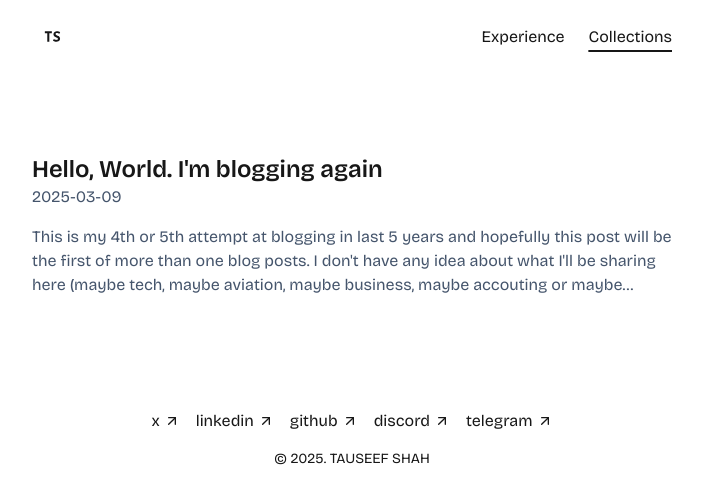
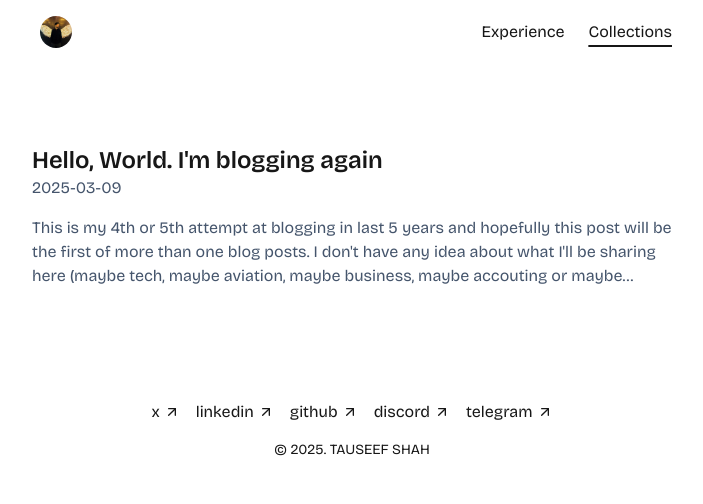
Before and after one commit to tauseefsshah/tauseefsshah.com, a Next.js app: page /blog in a window 1280 px wide. Shown: the top 504 px of the page, without its empty margins (288-991 px from the left). Built offline with nearby package versions, Linux system fonts and the light colour scheme.

Commit message:
chore: improvements

```diff
--- a/src/app/page.tsx
+++ b/src/app/page.tsx
@@ -1,3 +1,10 @@
+import Image from "next/image";
+import Link from "next/link";
+
+import Blog from "@/components/blog";
+
+import { ArrowUpRight, LucideIcon, MailIcon, VideoIcon } from "lucide-react";
+
 import CivicDataLab from "@/../public/experience-logos/civicdatalab.jpeg";
 import Codefuel from "@/../public/experience-logos/codefuel.jpeg";
 import Flynterest from "@/../public/experience-logos/flynterest.jpeg";
@@ -5,14 +12,6 @@ import LunarTree from "@/../public/experience-logos/lunartree.jpeg";
 import Orchardly from "@/../public/experience-logos/orchardly.jpeg";
 import SuperDM from "@/../public/experience-logos/superdm.jpeg";
 import TauseefShah from "@/../public/tauseef-shah.jpg";
-import allProjects from "@/data/projects.json";
-
-import Image from "next/image";
-import Link from "next/link";
-
-import Blog from "@/components/blog";
-
-import { ArrowUpRight, LucideIcon, MailIcon, VideoIcon } from "lucide-react";
 
 interface Action {
   link: string;
@@ -22,8 +21,6 @@ interface Action {
 }
 
 export default async function Page() {
-  const projects = allProjects.slice(0, 4);
-
   const actions: Action[] = [
     {
       title: "Send A Message",
@@ -149,9 +146,9 @@ export default async function Page() {
       </section>
 
       <section id="blog">
-        <h1 className="mb-2 text-base text-black/40 font-bold">Blog</h1>
+        <h1 className="mb-2 text-base text-black/40 font-bold">Writing</h1>
         <div className="space-y-8">
-          <Blog limit={3} />
+          <Blog limit={3} showExcerpt={false} />
 
           <div>
             <Link className="flex gap-1 items-center" href="/blog">
--- a/src/components/blog.tsx
+++ b/src/components/blog.tsx
@@ -17,14 +17,19 @@ interface Blog {
 
 interface BlogProps {
   limit?: number;
+  showExcerpt?: boolean;
 }
 
 async function getBlogs(): Promise<Blog[]> {
-  const files = fs.readdirSync(path.join(process.cwd(), "src", "data", "blogs"));
+  const files = fs.readdirSync(
+    path.join(process.cwd(), "src", "data", "blogs")
+  );
 
   const blogs = files.map((file) => {
     const slug = file.replace(".md", "");
-    const meta = matter(fs.readFileSync(path.join(process.cwd(), "src", "data", "blogs", file))).data as BlogMeta;
+    const meta = matter(
+      fs.readFileSync(path.join(process.cwd(), "src", "data", "blogs", file))
+    ).data as BlogMeta;
 
     return {
       slug,
@@ -32,10 +37,12 @@ async function getBlogs(): Promise<Blog[]> {
     };
   });
 
-  return blogs.sort((a, b) => new Date(b.meta.date).getTime() - new Date(a.meta.date).getTime());
+  return blogs.sort(
+    (a, b) => new Date(b.meta.date).getTime() - new Date(a.meta.date).getTime()
+  );
 }
 
-export default async function Blog({ limit }: BlogProps) {
+export default async function Blog({ limit, showExcerpt = true }: BlogProps) {
   const blogs = await getBlogs();
 
   return (
@@ -48,7 +55,9 @@ export default async function Blog({ limit }: BlogProps) {
             </Link>
             <p className="font-semiold text-slate-600">{blog.meta.date}</p>
           </div>
-          <p className="text-slate-600 line-clamp-3">{blog.meta.excerpt}</p>
+          {showExcerpt && (
+            <p className="text-slate-600 line-clamp-3">{blog.meta.excerpt}</p>
+          )}
         </div>
       ))}
     </div>
--- a/src/components/header.tsx
+++ b/src/components/header.tsx
@@ -1,21 +1,37 @@
 "use client";
+
+import * as React from "react";
 
 import Image from "next/image";
 import Link from "next/link";
+import { usePathname } from "next/navigation";
 
 import Navigation from "@/components/navigation";
 
+import TauseefShah from "@/../public/tauseef-shah.jpg";
+
 function Header() {
+  const pathname = usePathname();
+  const showLogo = React.useMemo(() => pathname !== "/", [pathname]);
+
   return (
     <header className="py-4 box-container">
-      <div className="flex items-center justify-between">
+      <div className="flex items-center justify-between h-8">
         <div
           id="logo"
           className="rounded-full bg-white p-2 font-bold text-black"
         >
-          <Link href="/">
-            <Image src="/logo.svg" height={25} width={25} alt="Tauseef Shah" />
-          </Link>
+          {showLogo && (
+            <Link href="/">
+              <Image
+                alt="Tauseef Shah"
+                src={TauseefShah.src}
+                width={TauseefShah.width}
+                height={TauseefShah.height}
+                className="rounded-full size-8"
+              />
+            </Link>
+          )}
         </div>
 
         <Navigation />
```
